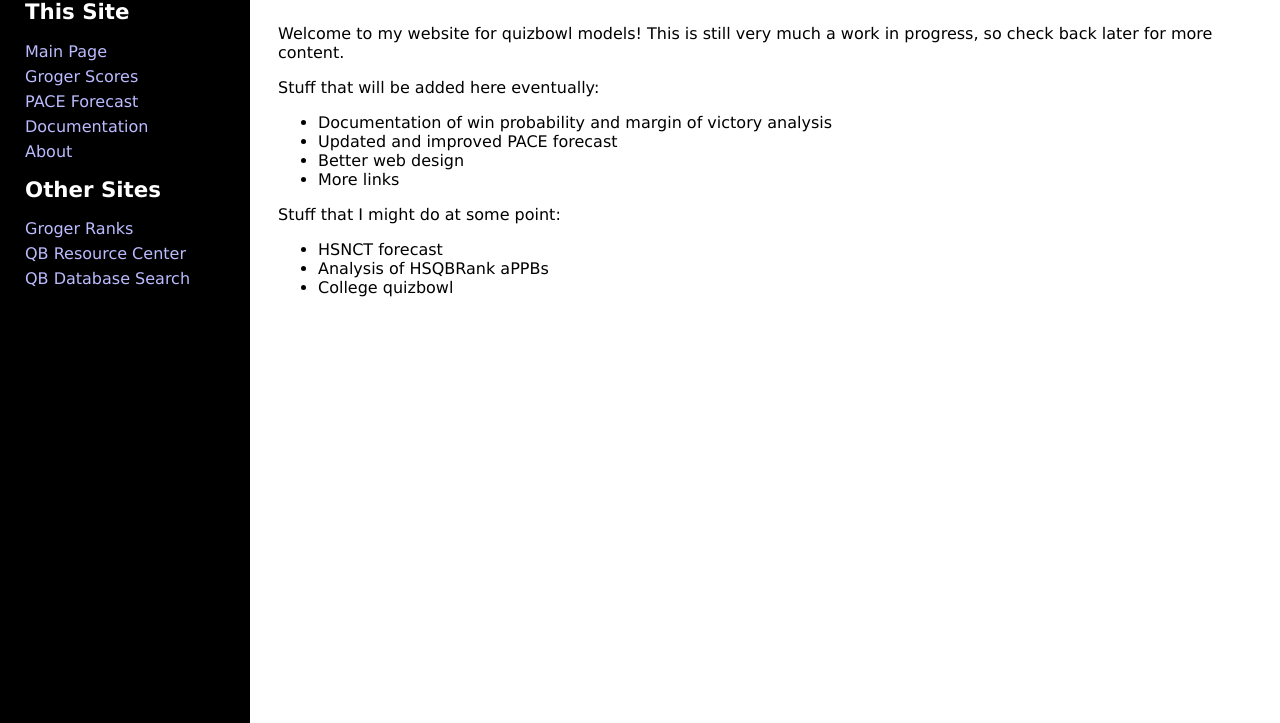
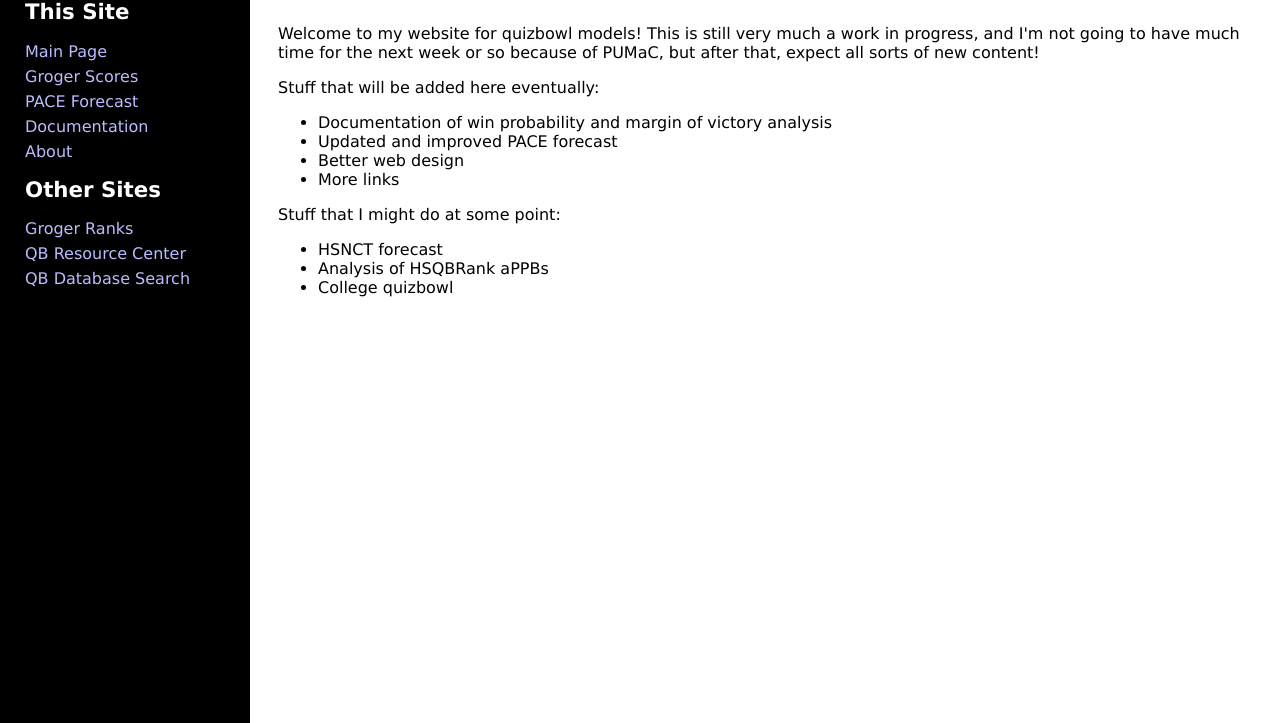
Before and after one commit to SirMrGuy/qbmodel, a plain HTML site: page docs/index.html in a window 1280 px wide. Shown: the part 77-800 px from the top of the page. Drawn offline with Linux system fonts and the light colour scheme.

Commit message:
Update index.html

```diff
--- a/docs/index.html
+++ b/docs/index.html
@@ -9,7 +9,7 @@
 	<script>genSidebar();</script>
 	<div class="topbar">Steven Liu's Quizbowl Models</div>
 	<div class="content">
-		<p>Welcome to my website for quizbowl models! This is still very much a work in progress, so check back later for more content.</p>
+		<p>Welcome to my website for quizbowl models! This is still very much a work in progress, and I'm not going to have much time for the next week or so because of PUMaC, but after that, expect all sorts of new content!</p>
 		<p>Stuff that will be added here eventually:</p>
 		<ul>
 			<li>Documentation of win probability and margin of victory analysis</li>
```
